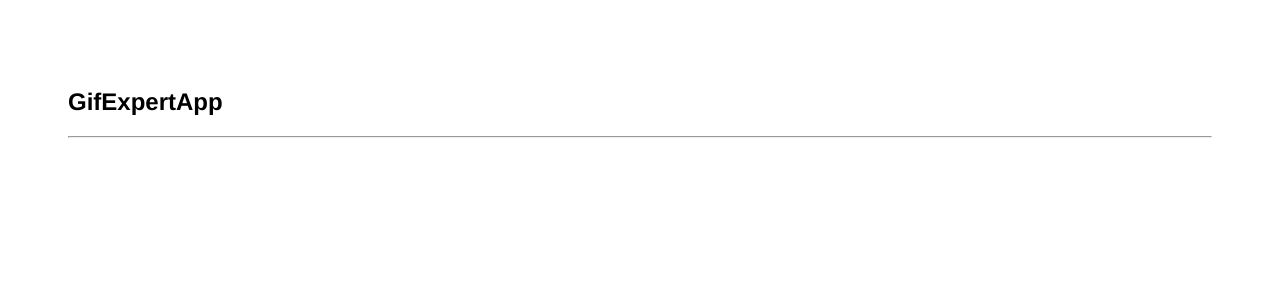
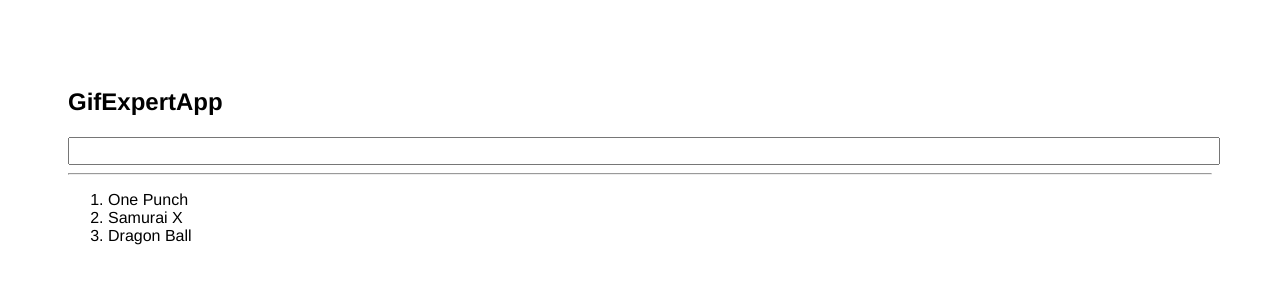
Before and after one commit to AngelCruzL/tsx-gifExpert, a React (Vite) app: page / in a window 1280 px wide. Shown: the top 300 px of the page. Built offline with nearby package versions, Linux system fonts and the light colour scheme.

Commit message:
feat: adding addCategory component

```diff
--- a/src/GifExpertApp.tsx
+++ b/src/GifExpertApp.tsx
@@ -1,10 +1,29 @@
-import React from 'react';
+import React, { useState } from 'react';
+
+import AddCategory from './components/AddCategory';
 
 function GifExpertApp() {
+  const [categories, setCategories] = useState([
+    'One Punch',
+    'Samurai X',
+    'Dragon Ball',
+  ]);
+
+  const handleAdd = () => {
+    setCategories([...categories, 'HunterXHunter']);
+  };
+
   return (
     <div>
       <h2>GifExpertApp</h2>
+      <AddCategory />
       <hr />
+
+      <ol>
+        {categories.map(category => (
+          <li key={category}>{category}</li>
+        ))}
+      </ol>
     </div>
   );
 }
--- /dev/null
+++ b/src/components/AddCategory.tsx
@@ -0,0 +1,30 @@
+import React, { useState, useRef } from 'react';
+
+function AddCategory() {
+  const [inputValue, setInputValue] = useState('');
+
+  const inputValueRef = useRef<HTMLInputElement>(null);
+
+  const submitHandler = (e: React.FormEvent) => {
+    e.preventDefault();
+    console.log(12);
+  };
+
+  const HandleInputChange = () => {
+    setInputValue(inputValueRef.current!.value);
+  };
+
+  return (
+    <form onSubmit={submitHandler}>
+      <h1>{inputValue}</h1>
+      <input
+        type="text"
+        value={inputValue}
+        ref={inputValueRef}
+        onChange={HandleInputChange}
+      />
+    </form>
+  );
+}
+
+export default AddCategory;
--- a/src/index.css
+++ b/src/index.css
@@ -5,3 +5,9 @@
 body {
   padding: 60px;
 }
+
+input {
+  font-size: 1.2rem;
+  width: 100%;
+  color: grey;
+}
```
